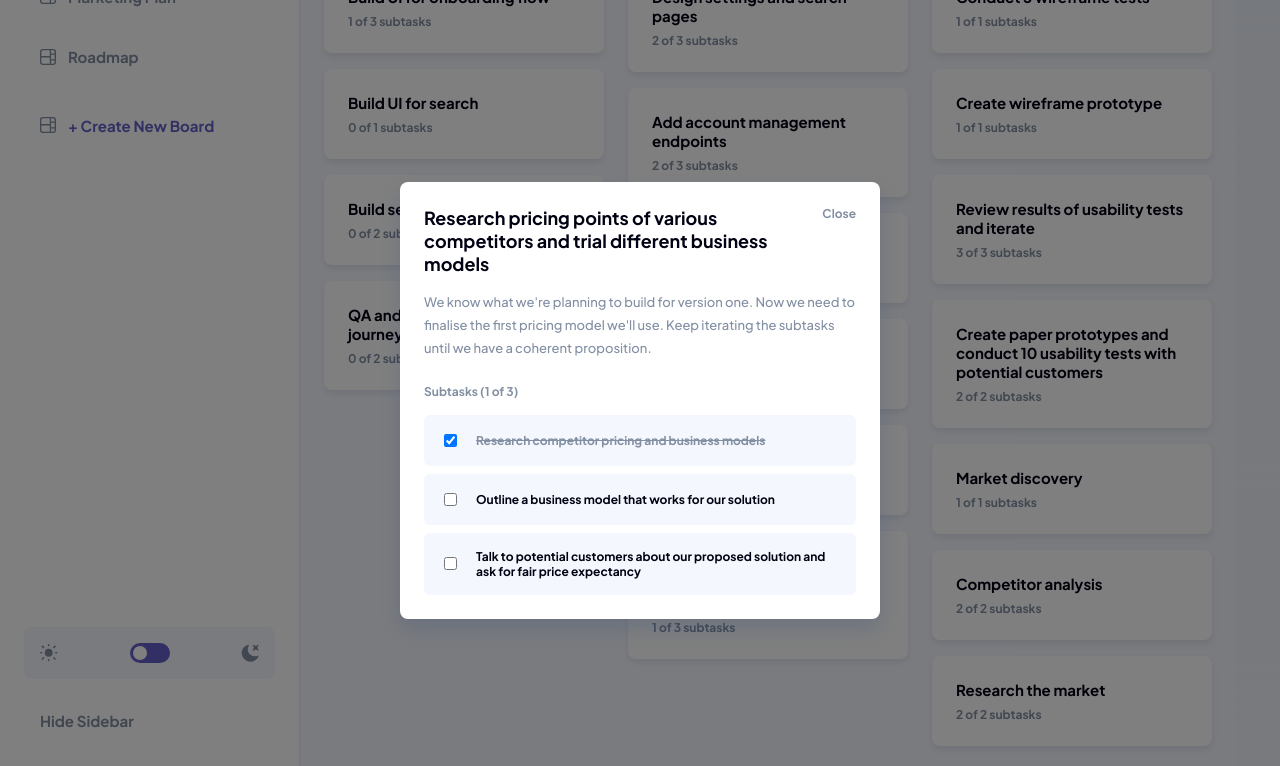
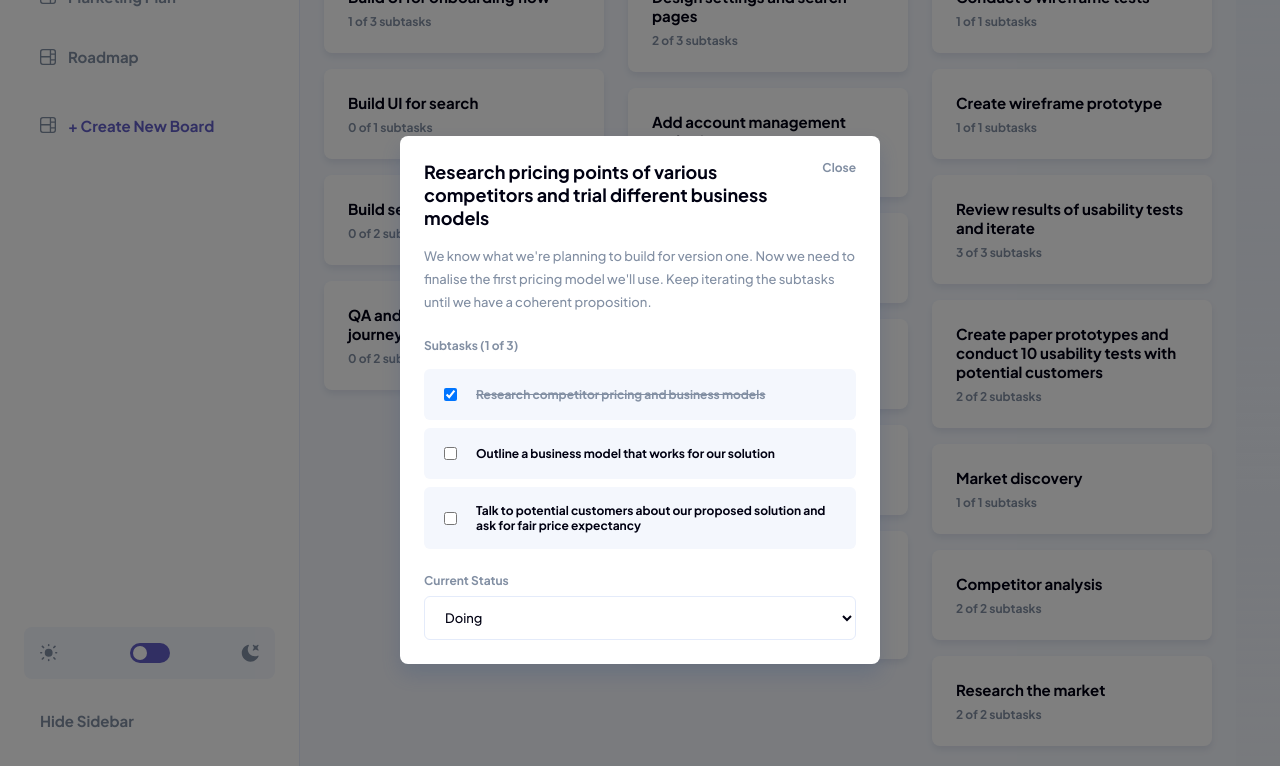
Before and after one commit to varisDogukan/kanban-task-management, a React (Vite) app: page / in a window 1280 px wide. Both pictures are taken after a click on the button 768 px from the left and 805 px from the top of the page. Shown: the part 210-976 px from the top of the page. Built offline with nearby package versions, Linux system fonts and the light colour scheme.

Commit message:
feat: add current status control to task details dialog

```diff
--- a/src/features/boards/components/TaskDetailsDialog.module.scss
+++ b/src/features/boards/components/TaskDetailsDialog.module.scss
@@ -89,3 +89,29 @@
   color: var(--color-text-muted);
   text-decoration: line-through;
 }
+
+/* -------------------------
+  Status
+------------------------- */
+.status {
+  margin-top: var(--space-300);
+}
+.statusLabel {
+  display: block;
+  margin-bottom: var(--space-100);
+  color: var(--color-text-muted);
+  font-size: var(--font-size-body-m);
+  line-height: var(--line-height-body-m);
+  font-weight: var(--font-weight-body-m);
+}
+.statusSelect {
+  width: 100%;
+  padding: 0.75rem 1rem;
+  border: 1px solid var(--color-border);
+  border-radius: var(--radius-md);
+  background-color: var(--color-surface);
+  color: var(--color-text);
+  font-size: var(--font-size-body-l);
+  line-height: var(--line-height-body-l);
+  font-weight: var(--font-weight-body-l);
+}
--- a/src/features/boards/components/TaskDetailsDialog.tsx
+++ b/src/features/boards/components/TaskDetailsDialog.tsx
@@ -1,3 +1,4 @@
+import { useShallow } from "zustand/react/shallow";
 import { useBoardStore } from "@features/boards/store/boardStore";
 import type { Task } from "../types/board.types";
 import styles from "./TaskDetailsDialog.module.scss";
@@ -14,7 +15,12 @@ export default function TaskDetailDialog({
   task,
   onClose,
 }: TaskDetailsDialogProps) {
-  const toggleSubtask = useBoardStore((state) => state.toggleSubtask);
+  const { toggleSubtask, updateTaskStatus } = useBoardStore(
+    useShallow((state) => ({
+      toggleSubtask: state.toggleSubtask,
+      updateTaskStatus: state.updateTaskStatus,
+    })),
+  );
 
   const completedSubtasks = task.subtasks.filter(
     (subtask) => subtask.isCompleted,
@@ -73,6 +79,26 @@ export default function TaskDetailDialog({
             ))}
           </div>
         </section>
+
+        <div className={styles.status}>
+          <label
+            htmlFor={`task-status-${task.id}`}
+            className={styles.statusLabel}
+          >
+            Current Status
+          </label>
+
+          <select
+            id={`task-status-${task.id}`}
+            value={task.status}
+            onChange={(event) => updateTaskStatus(task.id, event.target.value)}
+            className={styles.statusSelect}
+          >
+            <option value='Todo'>Todo</option>
+            <option value='Doing'>Doing</option>
+            <option value='Done'>Done</option>
+          </select>
+        </div>
       </div>
     </div>
   );
```
